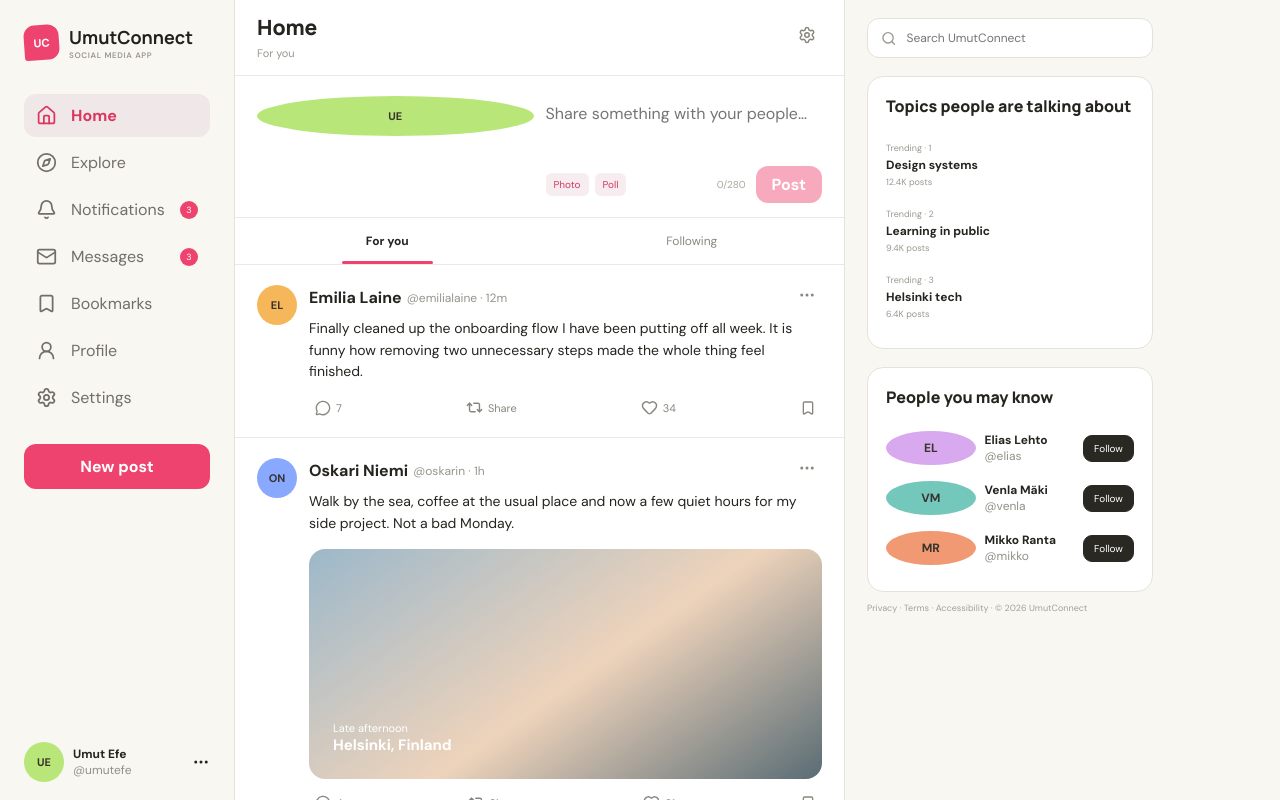
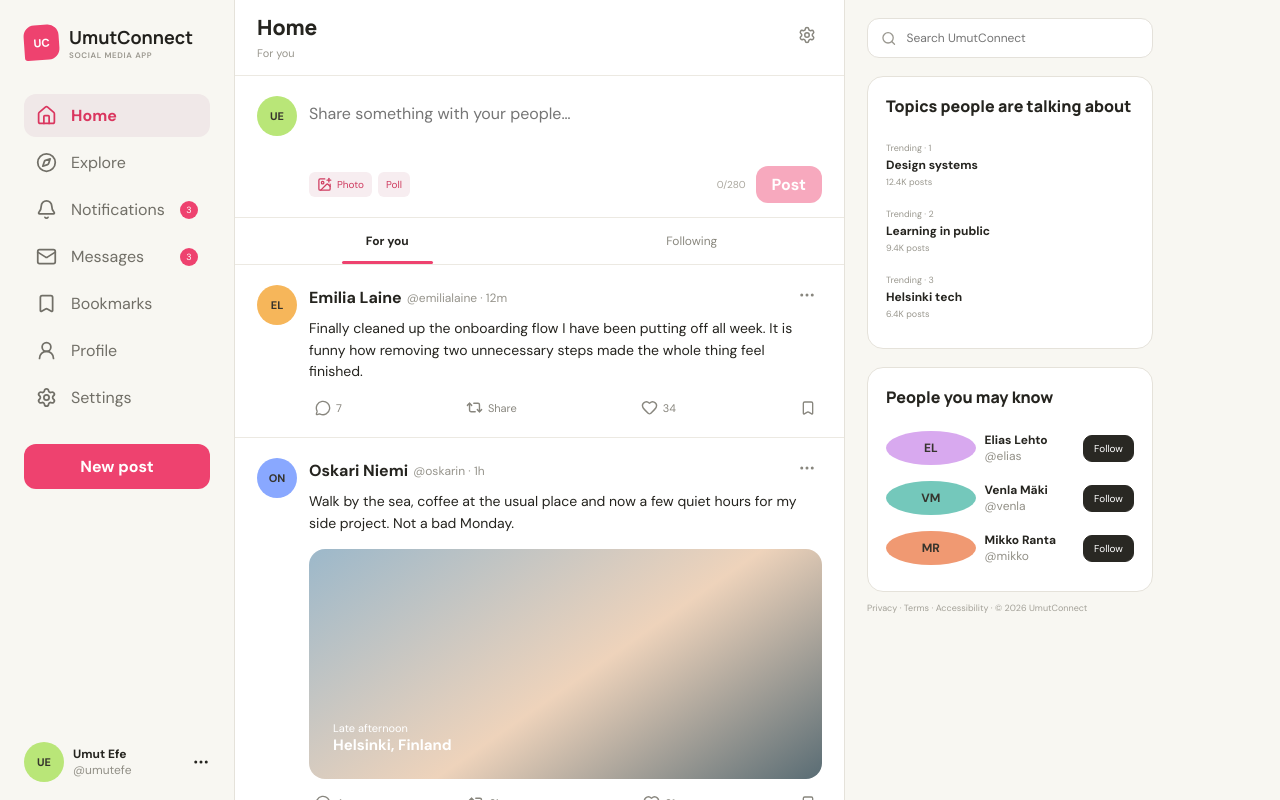
Before and after one commit to umuttig37/UmutConnect, a React (Vite) app: page / in a window 1280 px wide. Shown: the top 800 px of the page. Built offline with nearby package versions, Linux system fonts and the light colour scheme.

Commit message:
let people share more than words, as added image uploads previews and accessible photo posts

```diff
--- a/src/App.tsx
+++ b/src/App.tsx
@@ -8,10 +8,12 @@ import './second-push.css'
 import './third-push.css'
 import './fourth-push.css'
 import './fifth-push.css'
+import './sixth-push.css'
 import { SocialPanel } from './SocialPanel'
 import { PostThread } from './PostThread'
 import type { Notification, Post } from './models'
 import { useConversations } from './hooks/useConversations'
+import { PostComposer } from './PostComposer'
 
 const seedPosts:Post[]=[
   {id:1,name:'Emilia Laine',handle:'emilialaine',time:'12m',color:'#f6b65a',text:'Finally cleaned up the onboarding flow I have been putting off all week. It is funny how removing two unnecessary steps made the whole thing feel finished.',likes:34,replies:7},
@@ -28,7 +30,7 @@ const initialNotifications: Notification[] = [
 
 function App(){
   const [posts,setPosts]=useState<Post[]>(()=>{try{return JSON.parse(localStorage.getItem('umutconnect-posts')||'null')||seedPosts}catch{return seedPosts}})
-  const [draft,setDraft]=useState('');const [query,setQuery]=useState('');const [toast,setToast]=useState('');const [following,setFollowing]=useState<string[]>(['emilialaine','oskarin'])
+  const [query,setQuery]=useState('');const [toast,setToast]=useState('');const [following,setFollowing]=useState<string[]>(['emilialaine','oskarin'])
   const [view,setView]=useState('Home')
   const [feedMode,setFeedMode]=useState<'all'|'following'>('all')
   const [selectedPost,setSelectedPost]=useState<Post|null>(null)
@@ -40,16 +42,16 @@ function App(){
   const visible=useMemo(()=>posts.filter(post=>`${post.name} ${post.handle} ${post.text}`.toLowerCase().includes(query.toLowerCase())&&(feedMode==='all'||following.includes(post.handle))),[posts,query,feedMode,following])
   const notify=(text:string)=>{setToast(text);window.setTimeout(()=>setToast(''),1600)}
   const update=(id:number,changes:Partial<Post>)=>setPosts(items=>items.map(post=>post.id===id?{...post,...changes}:post))
-  const publish=()=>{if(!draft.trim())return;setPosts(items=>[{id:Date.now(),name:'Umut Efe',handle:'umute',time:'now',color:'#b9e678',text:draft.trim(),likes:0,replies:0},...items]);setDraft('');notify('Your post is live')}
+  const publish=(text:string,image?:string,imageAlt?:string)=>{setPosts(items=>[{id:Date.now(),name:'Umut Efe',handle:'umutefe',time:'now',color:'#b9e678',text,likes:0,replies:0,image,imageAlt},...items]);notify(image?'Your photo is now in the feed':'Your post is live')}
   const follow=(handle:string)=>setFollowing(items=>items.includes(handle)?items.filter(i=>i!==handle):[...items,handle])
 
   return <div className="app">
     <aside className="sidebar"><a className="logo" href="#feed"><span>UC</span><div><strong>UmutConnect</strong><small>Social Media App</small></div></a><nav>{nav.map(({label,icon:Icon})=><button className={view===label?'active':''} key={label} onClick={()=>setView(label)}><Icon size={21}/><span>{label}</span>{label==='Notifications'&&unreadCount>0&&<i>{unreadCount}</i>}{label==='Messages'&&messages.unreadCount>0&&<i>{messages.unreadCount}</i>}</button>)}</nav><button className="invade-button" onClick={()=>{setView('Home');setTimeout(()=>document.querySelector('textarea')?.focus(),0)}}>New post</button><div className="mini-profile"><Avatar initials="UE" color="#b9e678"/><div><strong>Umut Efe</strong><span>@umutefe</span></div><MoreHorizontal size={18}/></div></aside>
     <main id="feed"><header className="feed-header"><div><h1>Home</h1><span>For you</span></div><button aria-label="Feed settings"><Settings size={18}/></button></header>
-      <section className="composer"><Avatar initials="UE" color="#b9e678"/><div><textarea aria-label="Create a post" placeholder="Share something with your people…" value={draft} maxLength={280} onChange={e=>setDraft(e.target.value)}/><footer><div className="composer-tools"><button onClick={()=>notify('Photo picker ready')}>Photo</button><button onClick={()=>notify('Polls are coming soon')}>Poll</button></div><span className="character-count">{draft.length}/280</span><button className="small-invade" disabled={!draft.trim()} onClick={publish}>Post</button></footer></div></section>
+      <PostComposer onPublish={publish} onNotice={notify}/>
       <div className="feed-tabs"><button className={feedMode==='all'?'active':''} onClick={()=>setFeedMode('all')}>For you</button><button className={feedMode==='following'?'active':''} onClick={()=>setFeedMode('following')}>Following</button></div>
       {visible.length===0&&<div className="empty-state"><Search/><strong>No invasions found</strong><span>Try a different name or phrase.</span></div>}
-      {visible.map(post=><article className="post" key={post.id}><Avatar initials={post.name.split(' ').map(n=>n[0]).join('')} color={post.color}/><div className="post-body"><header onClick={()=>setSelectedPost(post)}><strong>{post.name}</strong><span>@{post.handle} · {post.time}</span><button aria-label="Post options"><MoreHorizontal size={18}/></button></header><p onClick={()=>setSelectedPost(post)}>{post.text}</p>{post.photo&&<div className="post-photo" onClick={()=>setSelectedPost(post)}><span>Late afternoon<br/><strong>Helsinki, Finland</strong></span></div>}<footer><button onClick={()=>setSelectedPost(post)}><MessageCircle size={16}/><span>{post.replies}</span></button><button onClick={()=>notify('Post link copied')}><Repeat2 size={17}/><span>Share</span></button><button className={post.liked?'liked':''} onClick={()=>update(post.id,{liked:!post.liked,likes:post.likes+(post.liked?-1:1)})}><Heart size={17} fill={post.liked?'currentColor':'none'}/><span>{post.likes}</span></button><button className={post.bookmarked?'bookmarked':''} onClick={()=>update(post.id,{bookmarked:!post.bookmarked})}><Bookmark size={16} fill={post.bookmarked?'currentColor':'none'}/></button></footer></div></article>)}
+      {visible.map(post=><article className="post" key={post.id}><Avatar initials={post.name.split(' ').map(n=>n[0]).join('')} color={post.color}/><div className="post-body"><header onClick={()=>setSelectedPost(post)}><strong>{post.name}</strong><span>@{post.handle} · {post.time}</span><button aria-label="Post options"><MoreHorizontal size={18}/></button></header>{post.text&&<p onClick={()=>setSelectedPost(post)}>{post.text}</p>}{post.image&&<button className="uploaded-photo" onClick={()=>setSelectedPost(post)}><img src={post.image} alt={post.imageAlt||`Photo shared by ${post.name}`}/></button>}{post.photo&&<div className="post-photo" onClick={()=>setSelectedPost(post)}><span>Late afternoon<br/><strong>Helsinki, Finland</strong></span></div>}<footer><button onClick={()=>setSelectedPost(post)}><MessageCircle size={16}/><span>{post.replies}</span></button><button onClick={()=>notify('Post link copied')}><Repeat2 size={17}/><span>Share</span></button><button className={post.liked?'liked':''} onClick={()=>update(post.id,{liked:!post.liked,likes:post.likes+(post.liked?-1:1)})}><Heart size={17} fill={post.liked?'currentColor':'none'}/><span>{post.likes}</span></button><button className={post.bookmarked?'bookmarked':''} onClick={()=>update(post.id,{bookmarked:!post.bookmarked})}><Bookmark size={16} fill={post.bookmarked?'currentColor':'none'}/></button></footer></div></article>)}
     </main>
     <aside className="rightbar"><label className="search"><Search size={17}/><input aria-label="Search UmutConnect" placeholder="Search UmutConnect" value={query} onChange={e=>setQuery(e.target.value)}/></label><section className="panel"><h2>Topics people are talking about</h2>{['Design systems','Learning in public','Helsinki tech'].map((tag,i)=><div className="trend" key={tag}><span>Trending · {i+1}</span><strong>{tag}</strong><small>{12-i*3}.4K posts</small></div>)}</section><section className="panel"><h2>People you may know</h2>{[['elias','EL','Elias Lehto','#d8a9ef'],['venla','VM','Venla Mäki','#74c8bb'],['mikko','MR','Mikko Ranta','#f09972']].map(person=><div className="person" key={person[0]}><Avatar initials={person[1]} color={person[3]}/><div><strong>{person[2]}</strong><span>@{person[0]}</span></div><button className={following.includes(person[0])?'following':''} onClick={()=>follow(person[0])}>{following.includes(person[0])?'Following':'Follow'}</button></div>)}</section><p className="legal">Privacy · Terms · Accessibility · © 2026 UmutConnect</p></aside>
     {view!=='Home'&&<SocialPanel view={view} onClose={()=>setView('Home')} notifications={notifications} onRead={id=>setNotifications(items=>items.map(item=>item.id===id?{...item,read:true}:item))} onReadAll={()=>setNotifications(items=>items.map(item=>({...item,read:true})))} onDismiss={id=>setNotifications(items=>items.filter(item=>item.id!==id))} conversations={messages.conversations} activeConversationId={messages.activeId} onOpenConversation={messages.openConversation} onSendMessage={messages.sendMessage} posts={posts} following={following} onFollow={follow} onOpenPost={post=>{setView('Home');setSelectedPost(post)}}/>} {selectedPost&&<PostThread post={selectedPost} onClose={()=>setSelectedPost(null)}/>} {toast&&<div className="toast" role="status">{toast}</div>}
--- /dev/null
+++ b/src/PostComposer.tsx
@@ -0,0 +1,89 @@
+import { useRef, useState } from 'react'
+import { ImagePlus, X } from 'lucide-react'
+
+interface PostComposerProps {
+  onPublish: (text: string, image?: string, imageAlt?: string) => void
+  onNotice: (message: string) => void
+}
+
+const maximumFileSize = 8 * 1024 * 1024
+
+export function PostComposer({ onPublish, onNotice }: PostComposerProps) {
+  const [text, setText] = useState('')
+  const [image, setImage] = useState('')
+  const [imageAlt, setImageAlt] = useState('')
+  const [processingImage, setProcessingImage] = useState(false)
+  const fileInput = useRef<HTMLInputElement>(null)
+
+  const chooseImage = async (file?: File) => {
+    if (!file) return
+    if (!file.type.startsWith('image/')) {
+      onNotice('Choose an image file such as JPG, PNG or WebP.')
+      return
+    }
+    if (file.size > maximumFileSize) {
+      onNotice('That image is over 8 MB. Choose a smaller one.')
+      return
+    }
+
+    setProcessingImage(true)
+    try {
+      setImage(await prepareImage(file))
+      setImageAlt('')
+    } catch {
+      onNotice('The image could not be opened. Try another file.')
+    } finally {
+      setProcessingImage(false)
+      if (fileInput.current) fileInput.current.value = ''
+    }
+  }
+
+  const removeImage = () => {
+    setImage('')
+    setImageAlt('')
+  }
+
+  const publish = () => {
+    if (!text.trim() && !image) return
+    onPublish(text.trim(), image || undefined, imageAlt.trim() || undefined)
+    setText('')
+    removeImage()
+  }
+
+  return <section className="composer photo-composer">
+    <div className="avatar umut-avatar">UE</div>
+    <div>
+      <textarea aria-label="Create a post" placeholder="Share something with your people…" value={text} maxLength={280} onChange={event => setText(event.target.value)} />
+      {image && <div className="composer-image"><img src={image} alt={imageAlt || 'Selected upload preview'} /><button onClick={removeImage} aria-label="Remove selected image"><X size={17} /></button><label>Image description<input value={imageAlt} onChange={event => setImageAlt(event.target.value)} maxLength={120} placeholder="Describe the image for people who cannot see it" /></label></div>}
+      <footer>
+        <div className="composer-tools"><input ref={fileInput} type="file" accept="image/jpeg,image/png,image/webp,image/gif" onChange={event => chooseImage(event.target.files?.[0])} /><button onClick={() => fileInput.current?.click()} disabled={processingImage}><ImagePlus size={15} /> {processingImage ? 'Preparing…' : image ? 'Change photo' : 'Photo'}</button><button onClick={() => onNotice('Polls will arrive in a later update.')}>Poll</button></div>
+        <span className="character-count">{text.length}/280</span>
+        <button className="small-invade" disabled={(!text.trim() && !image) || processingImage} onClick={publish}>Post</button>
+      </footer>
+    </div>
+  </section>
+}
+
+function prepareImage(file: File) {
+  return new Promise<string>((resolve, reject) => {
+    const reader = new FileReader()
+    reader.onerror = reject
+    reader.onload = () => {
+      const source = new Image()
+      source.onerror = reject
+      source.onload = () => {
+        const longestSide = Math.max(source.width, source.height)
+        const scale = Math.min(1, 1400 / longestSide)
+        const canvas = document.createElement('canvas')
+        canvas.width = Math.round(source.width * scale)
+        canvas.height = Math.round(source.height * scale)
+        const context = canvas.getContext('2d')
+        if (!context) return reject(new Error('Canvas is not available'))
+        context.drawImage(source, 0, 0, canvas.width, canvas.height)
+        resolve(canvas.toDataURL('image/webp', 0.82))
+      }
+      source.src = String(reader.result)
+    }
+    reader.readAsDataURL(file)
+  })
+}
--- a/src/PostThread.tsx
+++ b/src/PostThread.tsx
@@ -19,7 +19,7 @@ export function PostThread({ post, onClose }: { post: Post; onClose: () => void
 
   return <section className="thread-panel" aria-label="Post conversation">
     <header><button onClick={onClose} aria-label="Back to feed"><ArrowLeft size={19} /></button><div><h1>Conversation</h1><span>{replies.length} replies</span></div></header>
-    <article className="thread-original"><div className="thread-author"><span className="avatar" style={{ background: post.color }}>{post.name.split(' ').map(part => part[0]).join('')}</span><div><strong>{post.name}</strong><span>@{post.handle}</span></div></div><p>{post.text}</p><small>Today at {post.time === 'now' ? 'just now' : post.time} · Helsinki</small><footer><span><MessageCircle size={16} /> {post.replies + replies.length}</span><span><Heart size={16} /> {post.likes}</span></footer></article>
+    <article className="thread-original"><div className="thread-author"><span className="avatar" style={{ background: post.color }}>{post.name.split(' ').map(part => part[0]).join('')}</span><div><strong>{post.name}</strong><span>@{post.handle}</span></div></div>{post.text&&<p>{post.text}</p>}{post.image&&<img className="thread-image" src={post.image} alt={post.imageAlt||`Photo shared by ${post.name}`}/>}<small>Today at {post.time === 'now' ? 'just now' : post.time} · Helsinki</small><footer><span><MessageCircle size={16} /> {post.replies + replies.length}</span><span><Heart size={16} /> {post.likes}</span></footer></article>
     <div className="thread-reply-box"><span className="avatar umut-avatar">UE</span><label><textarea value={reply} onChange={event => setReply(event.target.value)} placeholder={`Reply to @${post.handle}`} maxLength={280} /><button onClick={submitReply} disabled={!reply.trim()}><Send size={15} /> Reply</button></label></div>
     <div className="thread-replies">{replies.map((item, index) => <article key={`${item.handle}-${index}`}><span className="avatar" style={{ background: item.color }}>{item.initials}</span><div><header><strong>{item.name}</strong><span>@{item.handle} · {index + 2}m</span></header><p>{item.text}</p><button><Heart size={15} /> Like</button></div></article>)}</div>
   </section>
--- a/src/models.ts
+++ b/src/models.ts
@@ -8,6 +8,8 @@ export interface Post {
   likes: number
   replies: number
   photo?: boolean
+  image?: string
+  imageAlt?: string
   liked?: boolean
   bookmarked?: boolean
 }
--- /dev/null
+++ b/src/sixth-push.css
@@ -0,0 +1 @@
+.photo-composer .umut-avatar{flex:0 0 auto}.composer-tools input[type=file]{display:none}.composer-tools button{display:flex;align-items:center;gap:5px}.composer-image{position:relative;margin:4px 0 12px}.composer-image>img{width:100%;max-height:360px;display:block;object-fit:cover;border-radius:14px}.composer-image>button{position:absolute;top:10px;right:10px;width:31px;height:31px;border:0;border-radius:50%;display:grid;place-items:center;background:#24231fdd;color:#fff}.composer-image>label{margin-top:8px;display:grid;gap:5px;color:#74726b;font-size:9px}.composer-image input{padding:8px 10px;border:1px solid #dedbd3;border-radius:9px;outline:0;font-size:10px}.composer-image input:focus{border-color:#e66b89}.uploaded-photo{width:100%;padding:0;border:0;border-radius:15px;overflow:hidden;display:block;background:#efede7}.uploaded-photo img{width:100%;max-height:470px;display:block;object-fit:cover}.thread-image{width:100%;max-height:520px;margin:2px 0 18px;display:block;object-fit:cover;border-radius:15px}@media(max-width:560px){.composer-image>img{max-height:290px}.uploaded-photo img{max-height:390px}}
```
